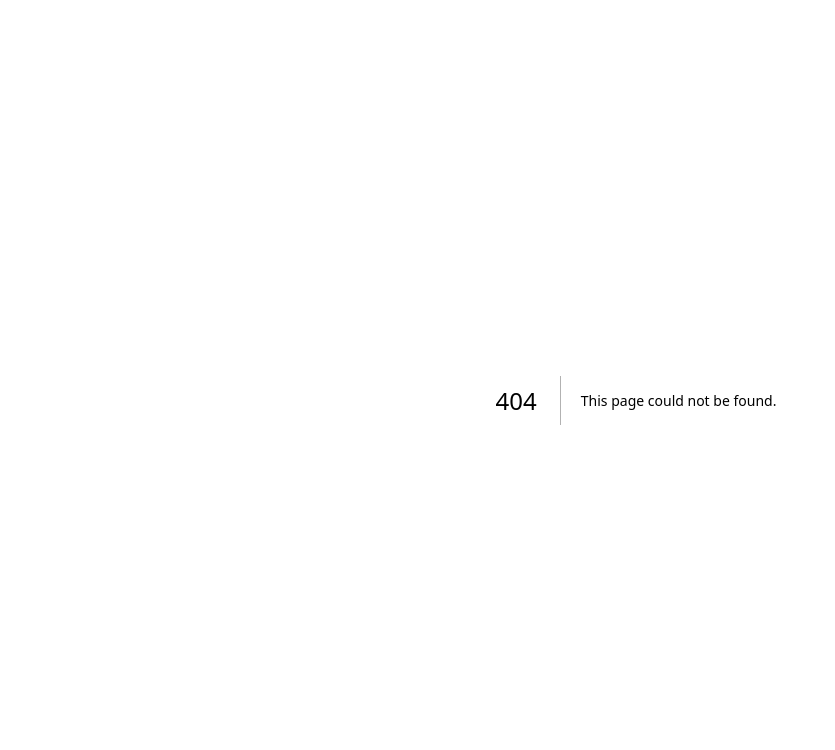
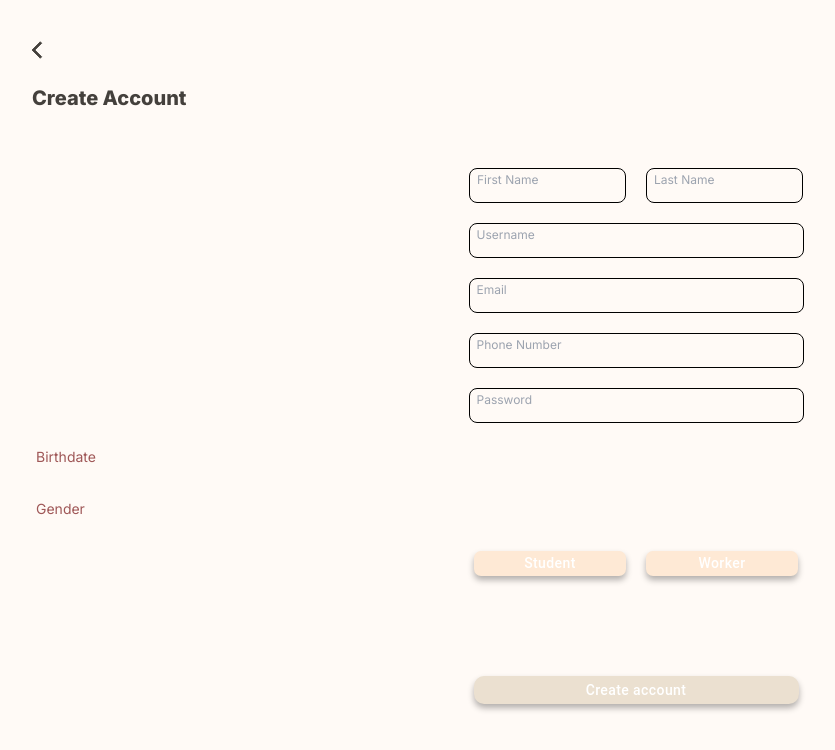
Before and after one commit to Ben-Sicat/Study_hub, a Next.js app in the folder frontend/: page /create_account in a window 1280 px wide. Before the commit this address had no page. Shown: the top 750 px of the page, without its empty margins (4-839 px from the left). Built offline with nearby package versions, Linux system fonts and the light colour scheme.

Commit message:
All of the pages are working properly without errors, except 'dropdown_sample' and its component, those two only have 'rfce' generated code. Aside from those two, all of the components and pages are good to go.

```diff
--- a/frontend/app/components/button.tsx
+++ b/frontend/app/components/button.tsx
@@ -4,20 +4,29 @@ import Button from "@mui/material/Button";
 type ButtProps = {
   title: string;
   Bgcolor: string;
+  width?: string;
+  height?: string;
+  borderRadius?: string;
 };
 
-function Butt({ title, Bgcolor = "" }: ButtProps) {
+function Butt({ title, Bgcolor = "", width, height, borderRadius }: ButtProps) {
+  const ButtStyle = {
+    width: width || "302px",
+    height: height || "28px",
+    borderRadius: borderRadius || "10px",
+  };
+
   return (
-    <div className="text-center mt-5 mb-3">
+    <div className="text-center mt-6 mb-3">
       <Button
         className="text-stone-700 text-sm font-medium tracking-wider"
         variant="contained"
         color="primary"
         style={{
           backgroundColor: Bgcolor,
-          borderRadius: "20px",
-          height: "28px",
-          width: "302px",
+          borderRadius: ButtStyle.borderRadius,
+          height: ButtStyle.height,
+          width: ButtStyle.width,
           textTransform: "none",
           boxShadow: "0px 4px 6px rgba(0, 0, 0, 0.3)",
         }}
--- /dev/null
+++ b/frontend/app/components/dropdown_button.tsx
@@ -0,0 +1,7 @@
+import React from "react";
+
+function dropdown_button() {
+  return <div>dropdown_button</div>;
+}
+
+export default dropdown_button;
--- /dev/null
+++ b/frontend/app/components/text_input.tsx
@@ -0,0 +1,31 @@
+import React from "react";
+
+type InputProps = {
+  placeholder: string;
+  width?: string;
+  height?: string;
+};
+
+function TextInput({ placeholder, width, height }: InputProps) {
+  const InputStyle = {
+    width: width || "18.875rem",
+    height: height || "2.5rem",
+  };
+
+  return (
+    <div className="flex justify-center items-center mt-5">
+      <div className="relative" style={{ width: InputStyle.width }}>
+        <input
+          type="text"
+          className="w-full h-full rounded-lg border border-black text-transparent bg-transparent px-2"
+          style={{ height: InputStyle.height }}
+        />
+        <div className="absolute top-1 left-2 text-xs text-gray-400 pointer-events-none">
+          {placeholder}
+        </div>
+      </div>
+    </div>
+  );
+}
+
+export default TextInput;
--- /dev/null
+++ b/frontend/app/create_account/page.tsx
@@ -0,0 +1,60 @@
+import React from "react";
+import Teste from "../components/account";
+import ArrowBackIosIcon from "@mui/icons-material/ArrowBackIos";
+import TextInput from "../components/text_input";
+import Butt from "../components/button";
+
+function Page() {
+  return (
+    <div className="flex min-h-full flex-col bg-backcolor">
+      <Teste
+        backButtonIcon={<ArrowBackIosIcon style={{ fontSize: 20 }} />}
+        title="Create Account"
+        subTitle1=""
+      />
+
+      <div className="mt-5"></div>
+
+      <div className="flex justify-center space-x-5">
+        <TextInput placeholder="First Name" width="157px" height="35px" />
+        <TextInput placeholder="Last Name" width="157px" height="35px" />
+      </div>
+
+      <TextInput placeholder="Username" width="335px" height="35px" />
+      <TextInput placeholder="Email" width="335px" height="35px" />
+      <TextInput placeholder="Phone Number" width="335px" height="35px" />
+      <TextInput placeholder="Password" width="335px" height="35px" />
+
+      <p className=" text-redwood font-normal text-sm text-justify ml-8 mt-4 py-2 px-2">
+        Birthdate
+      </p>
+
+      <p className=" text-redwood font-normal text-sm text-justify ml-8 mt-4 py-2 px-2">
+        Gender
+      </p>
+
+      <div className="flex justify-center space-x-5 text-xs">
+        <Butt
+          title="Student"
+          Bgcolor="#FEE9D5"
+          width="152px"
+          height="25px"
+          borderRadius="7px"
+        />
+        <Butt
+          title="Worker"
+          Bgcolor="#FEE9D5"
+          width="152px"
+          height="25px"
+          borderRadius="7px"
+        />
+      </div>
+
+      <div className="mt-16"></div>
+
+      <Butt title="Create account" Bgcolor="#EBE0D0" width="325px" />
+    </div>
+  );
+}
+
+export default Page;
--- a/frontend/app/create_new_password/page.tsx
+++ b/frontend/app/create_new_password/page.tsx
@@ -2,6 +2,7 @@ import React from "react";
 import Teste from "../components/account";
 import Butt from "../components/button";
 import ArrowBackIosIcon from "@mui/icons-material/ArrowBackIos";
+import TextInput from "../components/text_input";
 
 function Page() {
   return (
@@ -12,6 +13,8 @@ function Page() {
         subTitle1="Create a password with at least 6 letters and numbers. You'll need this password to log into your account."
       />
 
+      <TextInput placeholder="New Password" />
+
       <Butt title="Continue" Bgcolor="#EBE0D0" />
     </div>
   );
--- /dev/null
+++ b/frontend/app/dropdown_sample/page.tsx
@@ -0,0 +1,7 @@
+import React from "react";
+
+function page() {
+  return <div>page</div>;
+}
+
+export default page;
--- a/frontend/app/find_account/page.tsx
+++ b/frontend/app/find_account/page.tsx
@@ -2,6 +2,7 @@ import React from "react";
 import Teste from "../components/account";
 import Butt from "../components/button";
 import ArrowBackIosIcon from "@mui/icons-material/ArrowBackIos";
+import TextInput from "../components/text_input";
 
 function Page() {
   return (
@@ -11,6 +12,8 @@ function Page() {
         title="Confirm your account"
         subTitle1="We sent you a code to your email. Enter that code to confirm your account."
       />
+
+      <TextInput placeholder="Enter Code" />
 
       <Butt title="Continue" Bgcolor="#EBE0D0" />
 
--- a/frontend/app/forget_password/page.tsx
+++ b/frontend/app/forget_password/page.tsx
@@ -2,6 +2,7 @@ import React from "react";
 import Teste from "../components/account";
 import Butt from "../components/button";
 import ArrowBackIosIcon from "@mui/icons-material/ArrowBackIos";
+import TextInput from "../components/text_input";
 
 function Page() {
   return (
@@ -16,6 +17,8 @@ function Page() {
         Can't reset your password?
       </p>
 
+      <TextInput placeholder="Username, email, or mobile number" />
+
       <Butt title="Find account" Bgcolor="#EBE0D0" />
     </div>
   );
```
